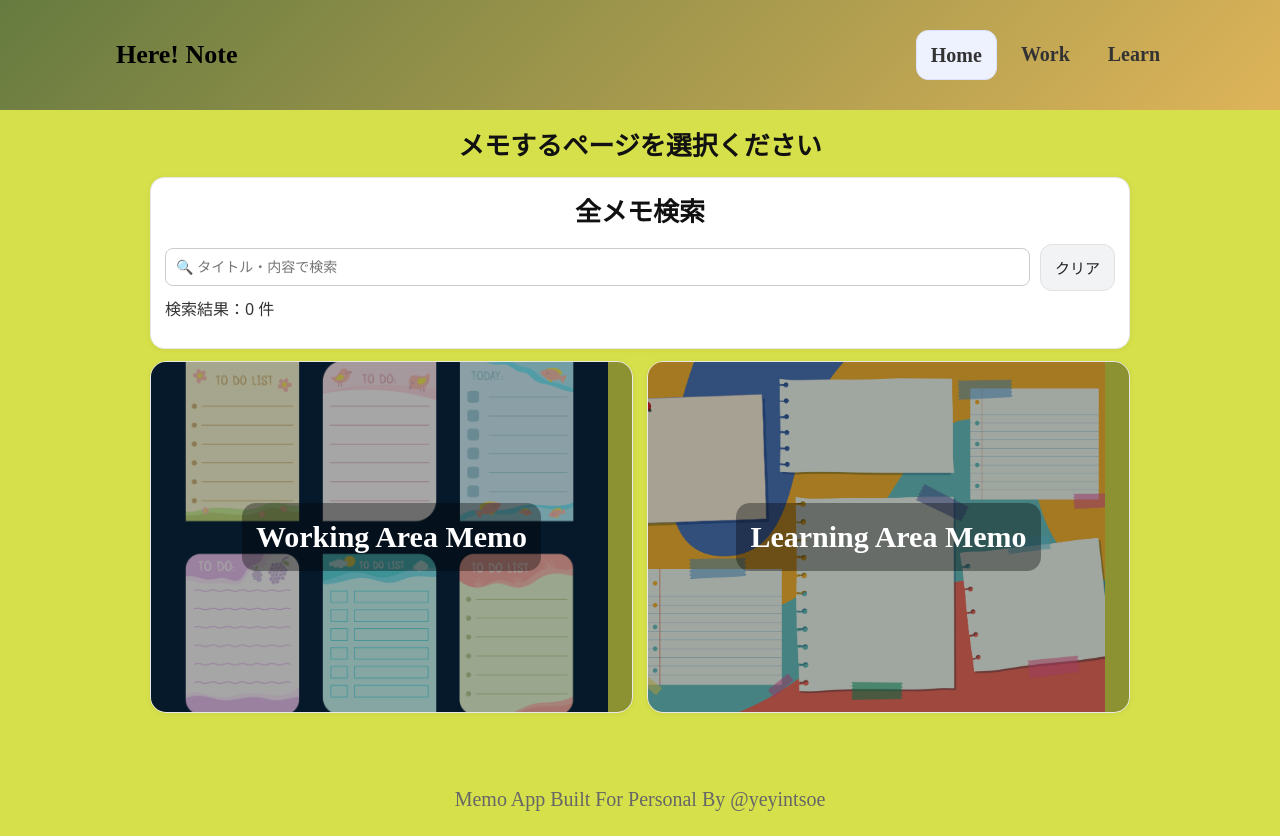
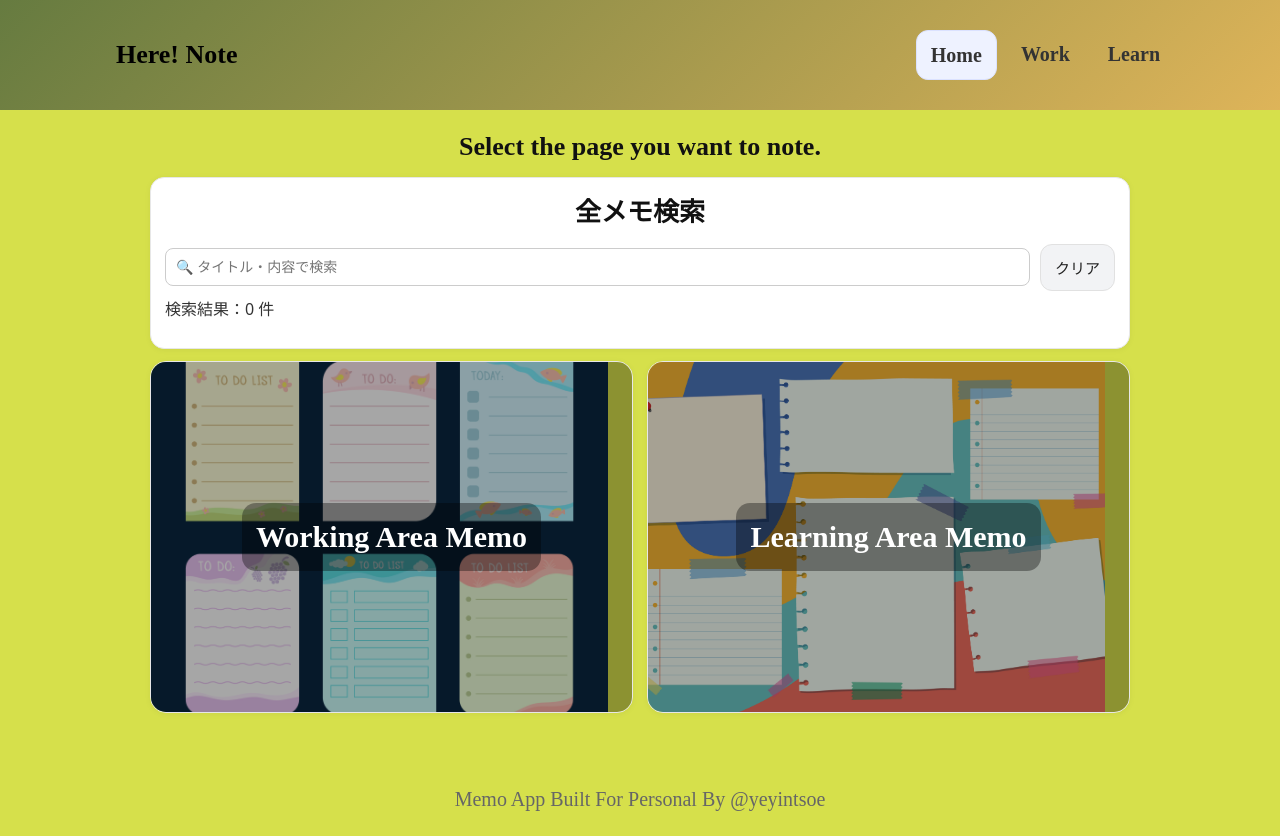
Before and after one commit to 2501401-abcc/pg0, a plain HTML site: page 個人用メモアプリ/index.html in a window 1280 px wide. Drawn offline with Linux system fonts and the light colour scheme.

Commit message:
Update index.html

```diff
--- a/個人用メモアプリ/index.html
+++ b/個人用メモアプリ/index.html
@@ -21,7 +21,7 @@
   </header>
 
   <main class="container">
-    <h2 class="card-title">メモするページを選択ください</h2>
+    <h2 class="card-title">Select the page you want to note.</h2>
 
 
     <!-- ✅ HOME：全体検索（Working + Learning） -->
```
